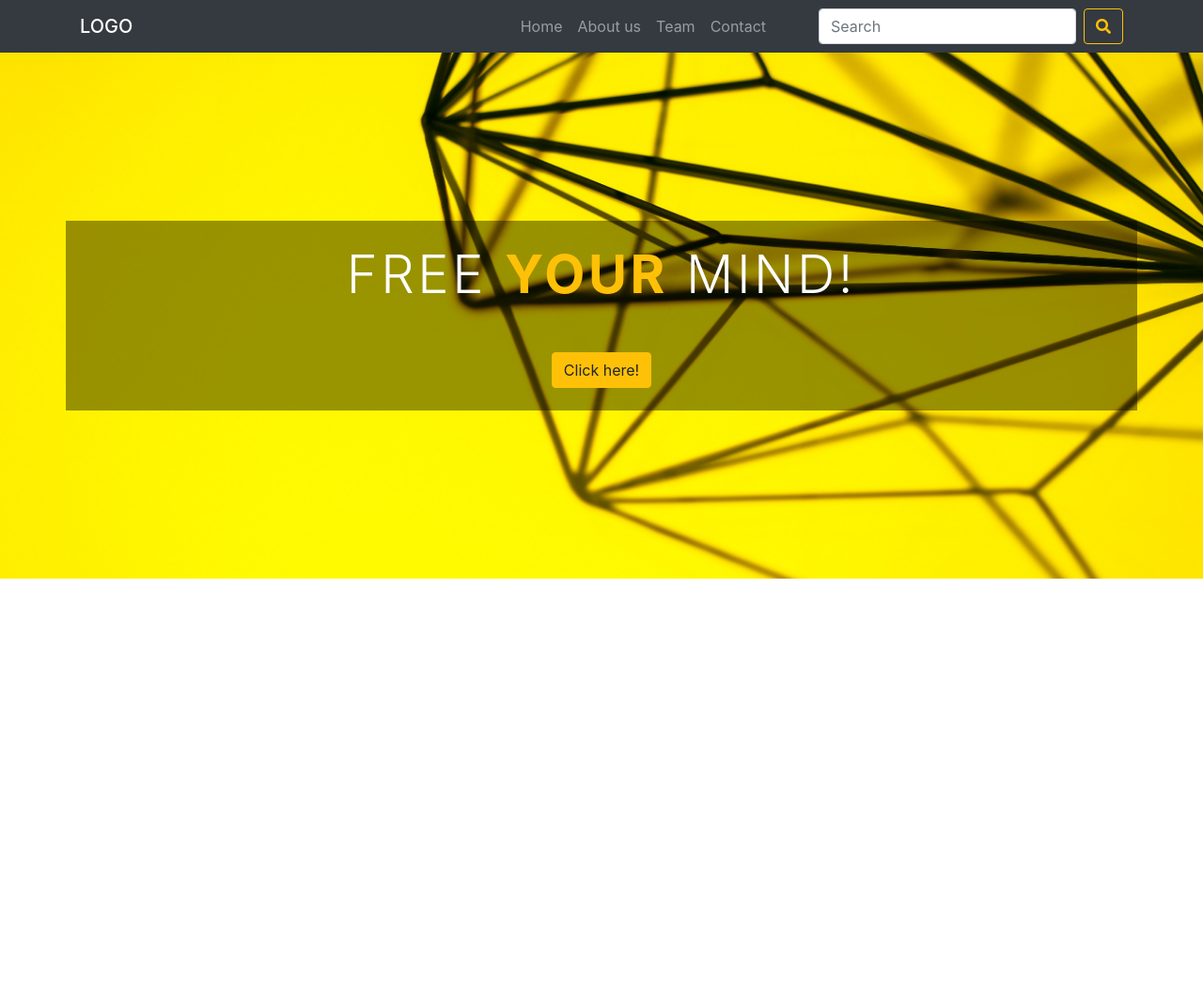
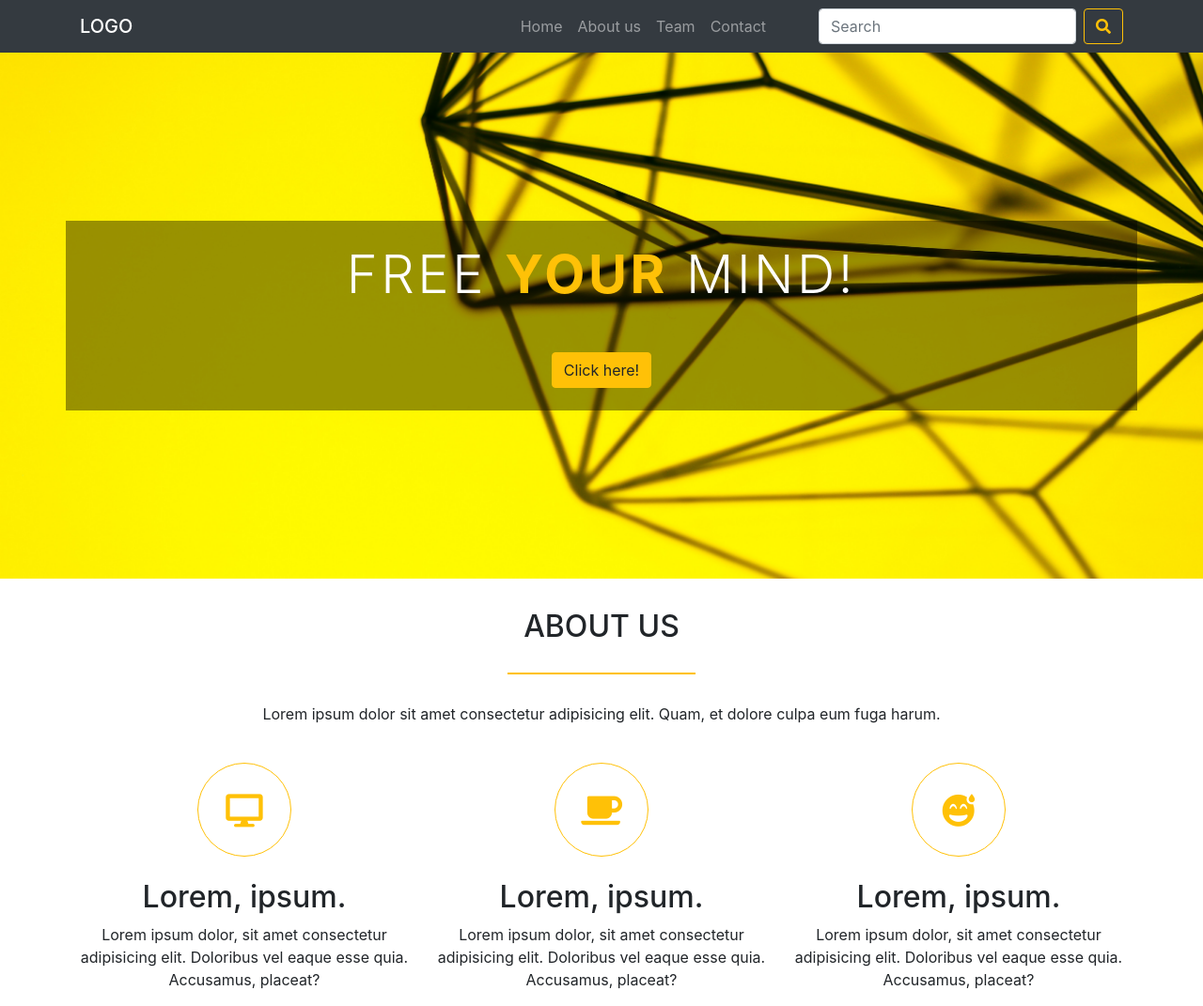
Before and after one commit to katarzynka1234/website_template_Bootstrap_4, a website: page index.html in a window 1280 px wide. Shown: the whole page at 94% size. Before the commit the page ends 800 px from the top, so only its background shows below. Drawn offline with nearby package versions, Linux system fonts and the light colour scheme.

Commit message:
Add mission section

```diff
--- a/index.html
+++ b/index.html
@@ -54,6 +54,45 @@
         </div>
     </section>
 
+    <section class="my-mission-section">
+        <div class="container">
+            <div class="row">
+                <div class="col-sm-12 text-center mb-4">
+                    <h2 class="text-uppercase my-mission-heading">About us</h2>
+                    <p>Lorem ipsum dolor sit amet consectetur adipisicing elit. Quam, et dolore culpa eum fuga harum.</p>
+                </div>
+            </div>
+            <div class="row">
+                <div class="col-sm-12 col-md-4 text-center">
+                    <div class="mx-auto mb-4 my-mission-icon-border">
+                        <i class="fas fa-desktop my-mission-icon"></i>
+                    </div>
+                    <h2>Lorem, ipsum.</h2>
+                    <p>Lorem ipsum dolor, sit amet consectetur adipisicing elit. Doloribus vel eaque esse quia.
+                        Accusamus, placeat?
+                    </p>
+                </div>
+                <div class="col-sm-12 col-md-4 text-center">
+                    <div class="mx-auto mb-4 my-mission-icon-border">
+                        <i class="fas fa-coffee my-mission-icon"></i>
+                    </div>
+                    <h2>Lorem, ipsum.</h2>
+                    <p>Lorem ipsum dolor, sit amet consectetur adipisicing elit. Doloribus vel eaque esse quia.
+                        Accusamus, placeat?
+                    </p>
+                </div>
+                <div class="col-sm-12 col-md-4 text-center">
+                    <div class="mx-auto mb-4 my-mission-icon-border">
+                        <i class="fas fa-grin-beam-sweat my-mission-icon"></i>
+                    </div>
+                    <h2>Lorem, ipsum.</h2>
+                    <p>Lorem ipsum dolor, sit amet consectetur adipisicing elit. Doloribus vel eaque esse quia.
+                        Accusamus, placeat?
+                    </p>
+                </div>
+            </div>
+        </div>
+    </section>
 
 
 
--- a/sass/style.scss
+++ b/sass/style.scss
@@ -1,3 +1,14 @@
+$bostrap-warning-color: #ffc107;
+
+@mixin separator {
+    content: "";
+    display: block;
+    border: 1px solid $bostrap-warning-color;
+    width: 200px;
+    margin: 30px auto;
+
+
+}
 .my-jumbotron {
     background-image: url('../images/jumbotron/art-creative-creativity-5836.jpg');
     max-width: 100%;
@@ -12,3 +23,26 @@
 .my-jumbotron-text {
     letter-spacing: 3.5px;
 }
+
+.my-mission-heading::after {
+    @include separator;
+
+}
+
+.my-mission-icon-border {
+    width: 100px;
+    height: 100px;
+    border: 1px solid $bostrap-warning-color;
+    border-radius: 50%;
+    padding: 4px;
+    position: relative;
+}
+
+.my-mission-icon {
+    position: absolute;
+    top: 50%;
+    left: 50%;
+    transform: translateX(-50%) translateY(-50%);
+    font-size: 35px;
+    color: $bostrap-warning-color;
+}
```
Also changed, not shown: css/style.css, 1 other file.
